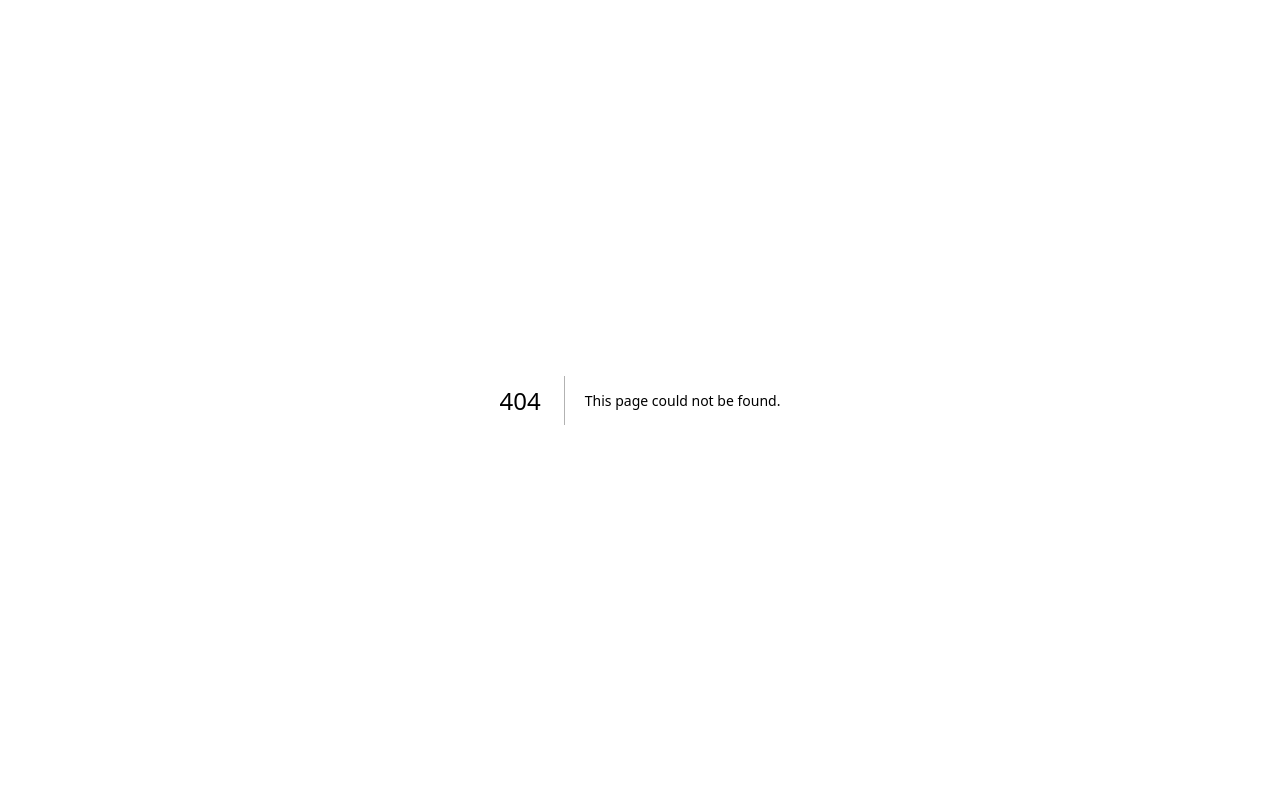
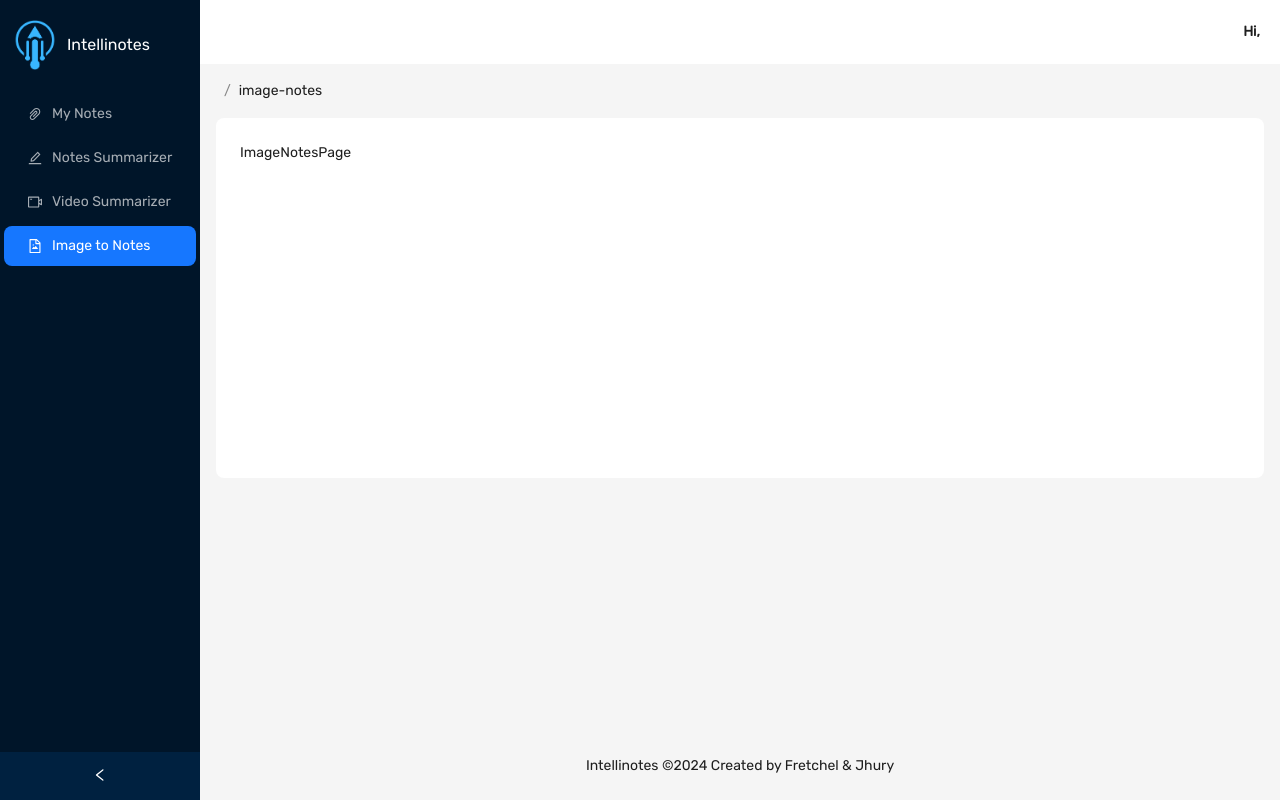
Before and after one commit to Lavelliane/IntelliNotes, a Next.js app: page /image-notes in a window 1280 px wide. Before the commit this address had no page. Built offline with nearby package versions, Linux system fonts and the light colour scheme; no server answers.

Commit message:
fix menu higlighting

```diff
--- /dev/null
+++ b/src/app/(private)/image-notes/page.tsx
@@ -0,0 +1,6 @@
+function ImageNotesPage() {
+  return (
+    <div>ImageNotesPage</div>
+  )
+}
+export default ImageNotesPage
--- a/src/app/(private)/layout.tsx
+++ b/src/app/(private)/layout.tsx
@@ -13,12 +13,19 @@
   VideoCameraOutlined,
 } from "@ant-design/icons";
 import type { MenuProps } from "antd";
-import { Breadcrumb, ConfigProvider, Layout, Menu, theme, Typography } from "antd";
+import {
+  Breadcrumb,
+  ConfigProvider,
+  Layout,
+  Menu,
+  theme,
+  Typography,
+} from "antd";
 import { usePathname, useRouter } from "next/navigation";
 import Link from "next/link";
 import Image from "next/image";
 import { UserButton, useUser } from "@clerk/nextjs";
-import { currentUser } from '@clerk/nextjs';
+import { currentUser } from "@clerk/nextjs";
 
 const { Header, Content, Footer, Sider } = Layout;
 const { Text } = Typography;
@@ -40,21 +47,24 @@
 }
 
 const items: MenuItem[] = [
-  getItem(<Link href="/home">My Notes</Link>, "1", <PaperClipOutlined />),
+  getItem(<Link href="/home">My Notes</Link>, "/home", <PaperClipOutlined />),
   getItem(
     <Link href="/summarize">Notes Summarizer</Link>,
-    "2",
+    "/summarize",
     <EditOutlined />
   ),
-  getItem(<Link href="/home">Video Summarizer</Link>, "3", <VideoCameraOutlined />),
-  getItem(<Link href="/home">Image to Notes</Link>, "4", <FileImageOutlined />),
+  getItem(
+    <Link href="/video-notes">Video Summarizer</Link>,
+    "/video-notes",
+    <VideoCameraOutlined />
+  ),
+  getItem(<Link href="/image-notes">Image to Notes</Link>, "/image-notes", <FileImageOutlined />),
 ];
 
-
 const rubik = Rubik({
-    subsets: ["latin"],
-    weight: "400",
-  });
+  subsets: ["latin"],
+  weight: "400",
+});
 
 const MainLayout = ({
   children,
@@ -64,13 +74,15 @@
   const [collapsed, setCollapsed] = useState(false);
   const { user } = useUser();
   const pathname = usePathname();
-  const [userName, setUserName] = useState('')
   const router = useRouter();
   const {
     token: { colorBgContainer, borderRadiusLG },
   } = theme.useToken();
 
-
+  const [current, setCurrent] = useState(pathname);
+  useEffect(() => {
+    setCurrent(pathname);
+  }, [pathname]);
 
   return (
     <ConfigProvider
@@ -92,7 +104,7 @@
               display: "flex",
               alignItems: "center",
               padding: "20px 0px 20px 10px",
-              gap: "7px"
+              gap: "7px",
             }}
           >
             <Image
@@ -105,13 +117,22 @@
           </div>
           <Menu
             theme="dark"
-            defaultSelectedKeys={["1"]}
+            selectedKeys={[current]}
             mode="inline"
             items={items}
           />
         </Sider>
         <Layout>
-          <Header style={{ paddingRight: "20px", background: colorBgContainer, display: "flex", alignItems: "center", justifyContent: "flex-end", gap: "10px" }}>
+          <Header
+            style={{
+              paddingRight: "20px",
+              background: colorBgContainer,
+              display: "flex",
+              alignItems: "center",
+              justifyContent: "flex-end",
+              gap: "10px",
+            }}
+          >
             <Text strong>Hi, {user?.firstName}</Text>
             <UserButton afterSignOutUrl="/" />
           </Header>
--- /dev/null
+++ b/src/app/(private)/video-notes/page.tsx
@@ -0,0 +1,6 @@
+function VideoNotesPage() {
+  return (
+    <div>VideoNotesPage</div>
+  )
+}
+export default VideoNotesPage
```
